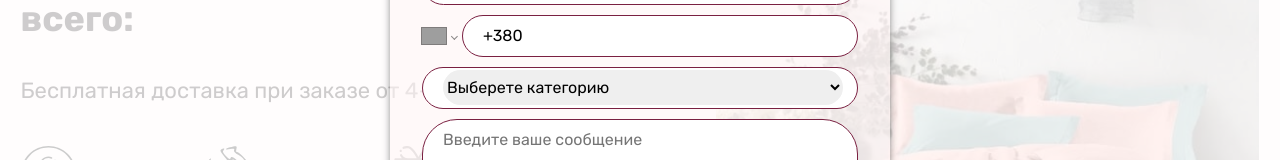
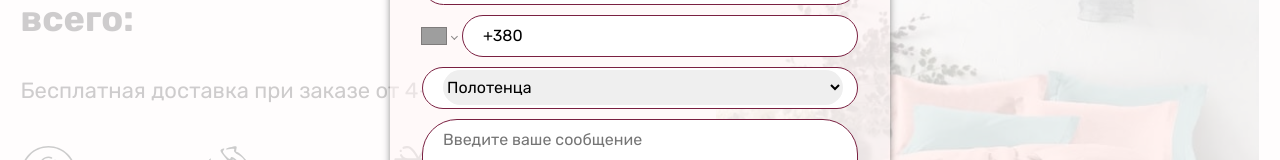
Before and after one commit to RomanVinichenko/onlineshop, a React (Create React App) app: page / in a window 1280 px wide. Both pictures are taken after a click on the button "Заказать и получить скидку". Shown: the part 283-443 px from the top of the page. Built offline with nearby package versions, Linux system fonts and the light colour scheme; grey boxes are pictures that could not be loaded.

Commit message:
updated package

```diff
--- a/package.json
+++ b/package.json
@@ -10,6 +10,7 @@
     "@types/node": "^12.0.0",
     "@types/react": "^17.0.0",
     "@types/react-dom": "^17.0.0",
+    "@types/react-lazyload": "^3.1.0",
     "@types/react-phone-number-input": "^3.0.7",
     "@types/swiper": "^5.4.2",
     "@types/uuid": "^8.3.0",
@@ -18,6 +19,7 @@
     "prettier": "^2.3.1",
     "react": "^17.0.2",
     "react-dom": "^17.0.2",
+    "react-lazyload": "^3.2.0",
     "react-phone-number-input": "^3.1.23",
     "react-scripts": "4.0.3",
     "stylelint": "^13.9.0",
--- a/src/components/ModalBuy/index.tsx
+++ b/src/components/ModalBuy/index.tsx
@@ -6,9 +6,10 @@ import styles from './style.module.scss';
 
 interface IModalBuyProps {
     greetingUser?: string;
+    closeModal?: () => void;
 }
 
-const ModalBuy: FC<IModalBuyProps> = ({ greetingUser }) => {
+const ModalBuy: FC<IModalBuyProps> = ({ greetingUser, closeModal }) => {
     const [value, setValue] = useState('');
     const [textareaValue, setTextareaValue] = useState(greetingUser);
 
@@ -32,8 +33,8 @@ const ModalBuy: FC<IModalBuyProps> = ({ greetingUser }) => {
         setValue('');
         setTimeout(function () {
             setButtonText('Отправить заявку');
+            closeModal && closeModal();
         }, 3000);
-        // TODO: CLOSE
     }
 
     return (
@@ -57,16 +58,18 @@ const ModalBuy: FC<IModalBuyProps> = ({ greetingUser }) => {
                 id="phone"
                 required
             />
-<div className={styles['contact-form__category-inner']}>
-            <select className={styles['contact-form__category']} id="category" required>
-                <option value="Все" selected disabled>
-                    Выберете категорию
-                </option>
-                <option value="">Полотенца</option>
-                <option value="">Постельное белье</option>
-            </select>
-</div>
-
+            <div className={styles['contact-form__category-inner']}>
+                <select
+                    className={styles['contact-form__category']}
+                    id="category"
+                    name="category"
+                    required>
+                    <option value="Полотенца" selected>
+                        Полотенца
+                    </option>
+                    <option value="Постельное белье">Постельное белье</option>
+                </select>
+            </div>
             <textarea
                 className={styles['contact-form__text']}
                 placeholder="Введите ваше сообщение"
--- a/src/components/Products/index.tsx
+++ b/src/components/Products/index.tsx
@@ -1,4 +1,4 @@
-import React, {FC, useState} from 'react';
+import React, { FC, useState } from 'react';
 
 import mockData from '../../mockDataProduct';
 import Modal from '../Modal';
@@ -37,7 +37,7 @@ const Products: FC = () => {
         size: JSX.Element | string,
         newPrice: string,
     ) => {
-    setModalContent({img, title, price, size, newPrice});
+        setModalContent({ img, title, price, size, newPrice });
     };
 
     const modalInModal = (name: string | undefined) => {
@@ -49,6 +49,10 @@ const Products: FC = () => {
     const infoProductForm = (name: string) => {
         setOpenPayModal(true);
         setGreetingUser(`Здравствуйте! Хотел бы заказать ${name}`);
+    };
+
+    const closeModal = () => {
+        setOpenPayModal(false);
     };
 
     return (
@@ -154,8 +158,8 @@ const Products: FC = () => {
                 </Modal>
             )}
             {openPayModal && (
-        <Modal callBack={() => setOpenPayModal(false)} small>
-          <ModalBuy greetingUser={greetingUser}/>
+                <Modal callBack={closeModal} small>
+                    <ModalBuy greetingUser={greetingUser} closeModal={closeModal} />
                 </Modal>
             )}
         </>
--- a/src/mockDataProduct.tsx
+++ b/src/mockDataProduct.tsx
@@ -20,7 +20,7 @@ let mockDataProduct: MockDataProductType[] = [
     {
         id: v1(),
         img: 'towel/1.jpg',
-        title: 'Название 1',
+        title: 'Полотенце махровое 100% хлопок',
         type: 'towel',
         description: {
             text: <p>полотенце из 100% хлопка (махра, плотность: 400 г/м2), махровое</p>,
@@ -317,8 +317,6 @@ let mockDataProduct: MockDataProductType[] = [
         sale: '25%',
         newPrice: '165 грн',
     },
-
-
 
     {
         id: v1(),
```
Also changed, not shown: 1 other file (tests, documents, lock files or other folders). Lines whose indentation alone changed are shown as unchanged.
